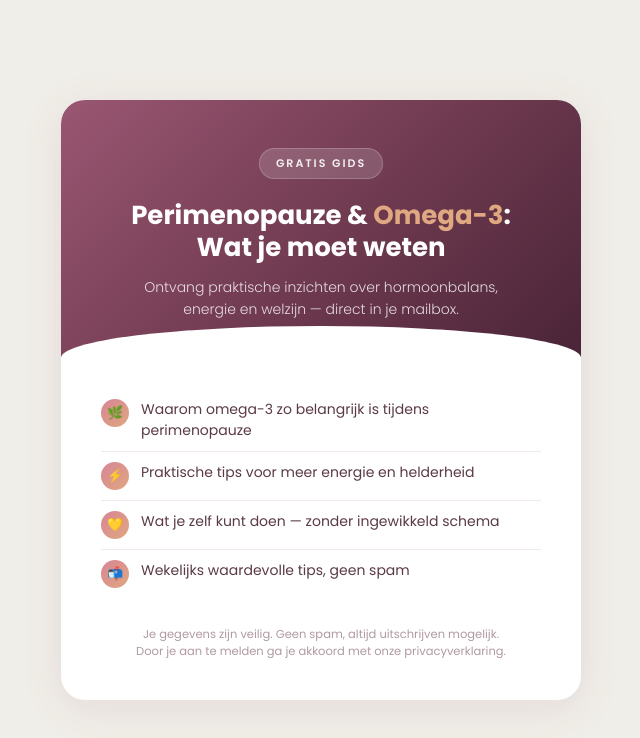
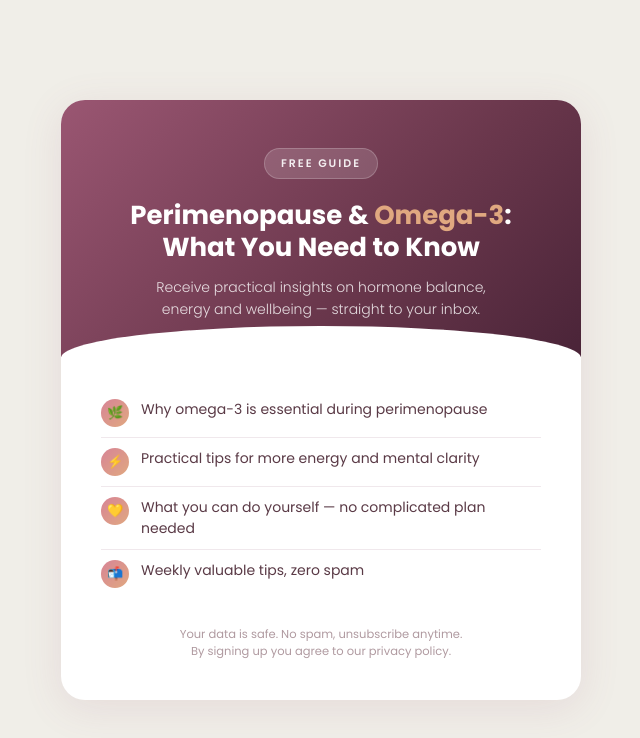
Before and after one commit to healthymetheleen/perimenopauze-signup, a plain HTML site: page index.html in a window 1280 px wide. Shown: the whole page, without its empty margins (319-959 px from the left). Drawn offline with Linux system fonts and the light colour scheme.

Commit message:
Translate page to English

```diff
--- a/index.html
+++ b/index.html
@@ -1,9 +1,9 @@
 <!DOCTYPE html>
-<html lang="nl">
+<html lang="en">
 <head>
   <meta charset="UTF-8" />
   <meta name="viewport" content="width=device-width, initial-scale=1.0" />
-  <title>Gratis Gids – Perimenopauze & Omega-3</title>
+  <title>Free Guide – Perimenopause & Omega-3</title>
   <link rel="preconnect" href="https://fonts.googleapis.com" />
   <link href="https://fonts.googleapis.com/css2?family=Poppins:wght@300;400;500;600;700&display=swap" rel="stylesheet" />
   <style>
@@ -207,37 +207,36 @@
 
 <div class="card">
   <div class="hero">
-    <div class="badge">Gratis Gids</div>
-    <h1>Perimenopauze & <span>Omega-3</span>:<br/>Wat je moet weten</h1>
-    <p>Ontvang praktische inzichten over hormoonbalans,<br/>energie en welzijn — direct in je mailbox.</p>
+    <div class="badge">Free Guide</div>
+    <h1>Perimenopause & <span>Omega-3</span>:<br/>What You Need to Know</h1>
+    <p>Receive practical insights on hormone balance,<br/>energy and wellbeing — straight to your inbox.</p>
   </div>
 
   <div class="body">
     <ul class="benefits">
       <li>
         <span class="icon">🌿</span>
-        <span>Waarom omega-3 zo belangrijk is tijdens perimenopauze</span>
+        <span>Why omega-3 is essential during perimenopause</span>
       </li>
       <li>
         <span class="icon">⚡</span>
-        <span>Praktische tips voor meer energie en helderheid</span>
+        <span>Practical tips for more energy and mental clarity</span>
       </li>
       <li>
         <span class="icon">💛</span>
-        <span>Wat je zelf kunt doen — zonder ingewikkeld schema</span>
+        <span>What you can do yourself — no complicated plan needed</span>
       </li>
       <li>
         <span class="icon">📬</span>
-        <span>Wekelijks waardevolle tips, geen spam</span>
+        <span>Weekly valuable tips, zero spam</span>
       </li>
     </ul>
 
-    <!-- MailerLite embedded form — vervang JOUW_FORM_ID hieronder -->
     <div class="ml-embedded" data-form="ddiHiT"></div>
 
     <p class="privacy">
-      Je gegevens zijn veilig. Geen spam, altijd uitschrijven mogelijk.<br/>
-      Door je aan te melden ga je akkoord met onze privacyverklaring.
+      Your data is safe. No spam, unsubscribe anytime.<br/>
+      By signing up you agree to our privacy policy.
     </p>
   </div>
 </div>
```
